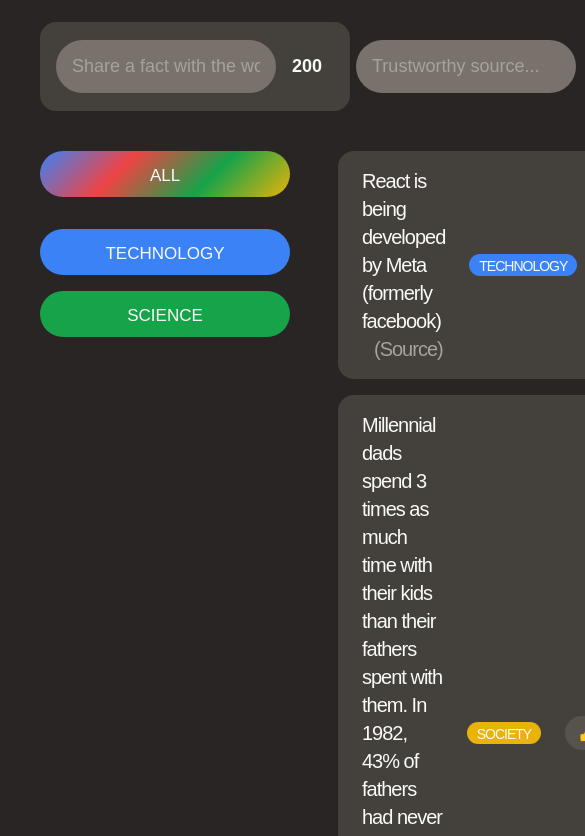
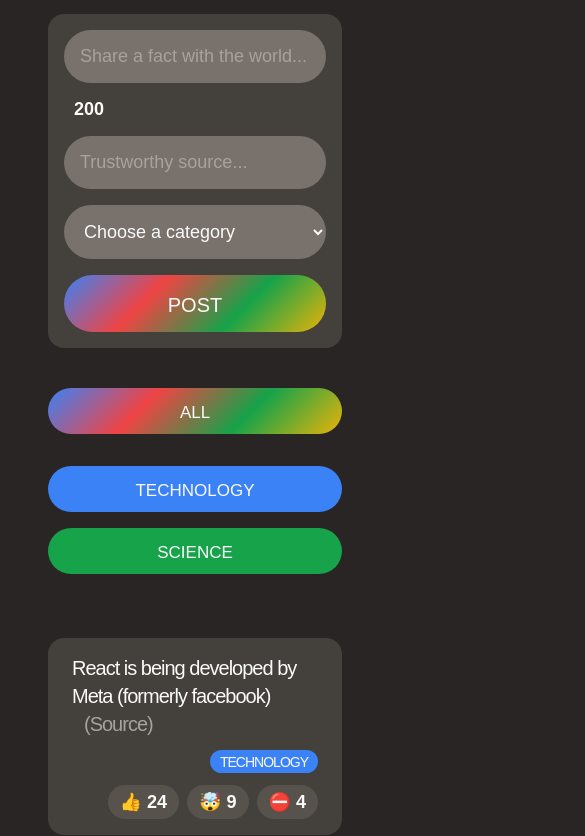
Before and after one commit to foxwayne1/today-i-learnt, a plain HTML site: page index.html in a window 390 px wide. Shown: the part 148-984 px from the top of the page, 585 px wide, since content can reach past the window. Drawn offline with Linux system fonts and the light colour scheme; a web font is replaced by a local one.

Commit message:
mobile done

```diff
--- a/styles.css
+++ b/styles.css
@@ -8,7 +8,7 @@ body {
   background-color: #292524;
   color: #fafaf9;
   font-family: 'Sono', sans-serif;
-  padding: 40px;
+  padding: 48px 64px;
 }
 
 .container {
@@ -33,20 +33,16 @@ body {
   height: 68px;
 }
 
-.fact-form {
-  background-color: #44403c;
-  margin-bottom: 40px;
-  padding: 16px;
-  display: flex;
-  align-items: center;
-  gap: 16px;
-  border-radius: 16px;
-}
-
 .main {
   display: grid;
   grid-template-columns: 250px 1fr;
   gap: 48px;
+}
+
+@media (max-width: 900px) {
+  .main {
+    grid-template-columns: 1fr;
+  }
 }
 
 h1 {
@@ -64,10 +60,22 @@ h1 {
   margin-bottom: 16px;
   padding: 16px 24px;
   letter-spacing: -1px;
+  border-radius: 16px;
+
   display: flex;
   align-items: center;
   gap: 24px;
-  border-radius: 16px;
+}
+
+@media (max-width: 1200px) {
+  .fact {
+    flex-direction: column;
+    align-items: flex-end;
+    gap: 12px;
+  }
+  .fact p {
+    width: 100%;
+  }
 }
 
 .source:link,
@@ -154,6 +162,15 @@ a {
   background-color: #292524;
 }
 
+.fact-form {
+  background-color: #44403c;
+  margin-bottom: 40px;
+  padding: 16px;
+  display: flex;
+  align-items: center;
+  gap: 16px;
+  border-radius: 16px;
+}
 .fact-form input,
 .fact-form select {
   width: 220px;
@@ -176,3 +193,21 @@ a {
   font-size: 18px;
   margin-right: 18px;
 }
+
+@media (max-width: 1000px) {
+  body {
+    padding: 32px 48px;
+  }
+  .fact-form {
+    flex-direction: column;
+    align-items: stretch;
+  }
+  .fact-form span {
+    display: block;
+    margin-left: 10px;
+  }
+  .fact-form input,
+  .fact-form select {
+    width: auto;
+  }
+}
```
